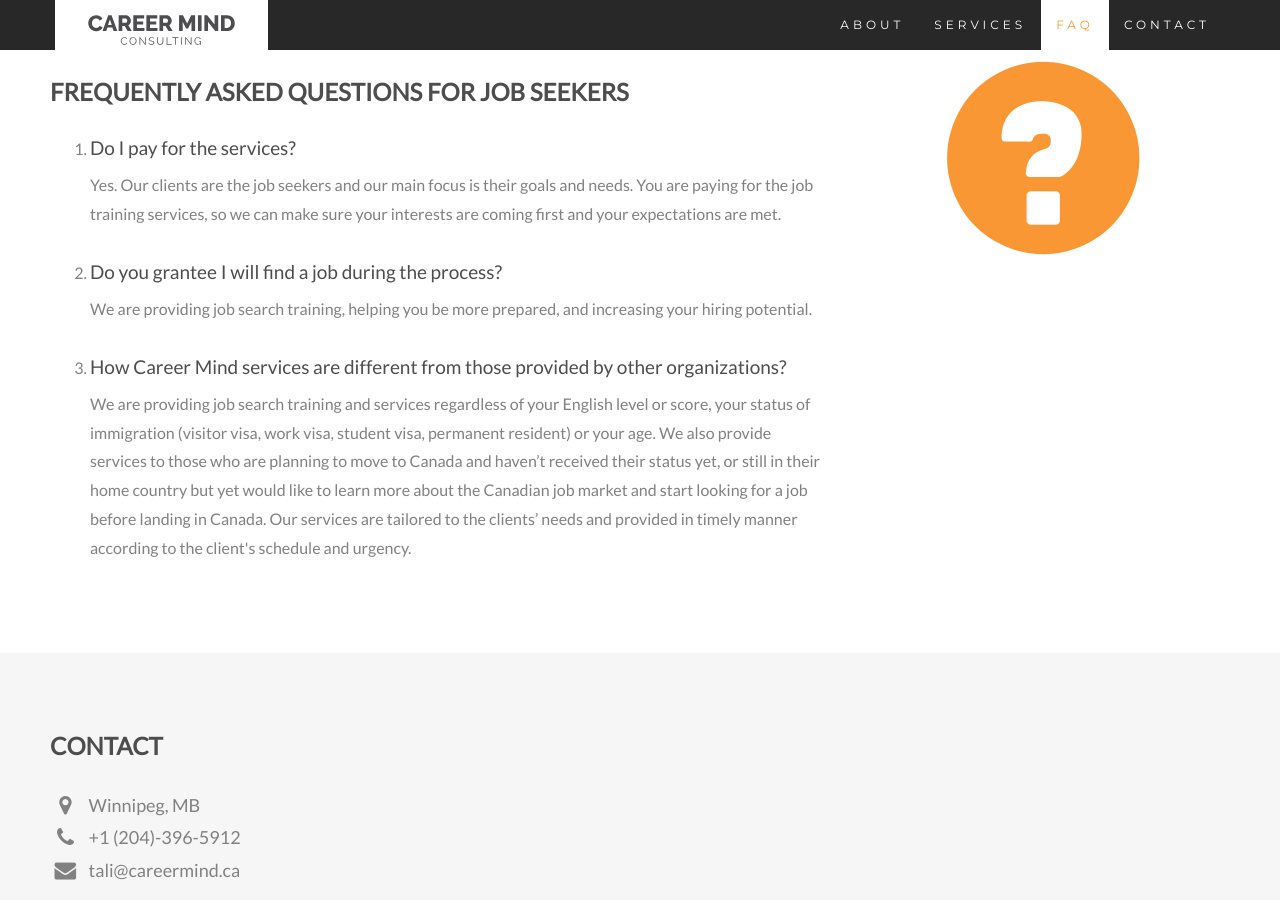
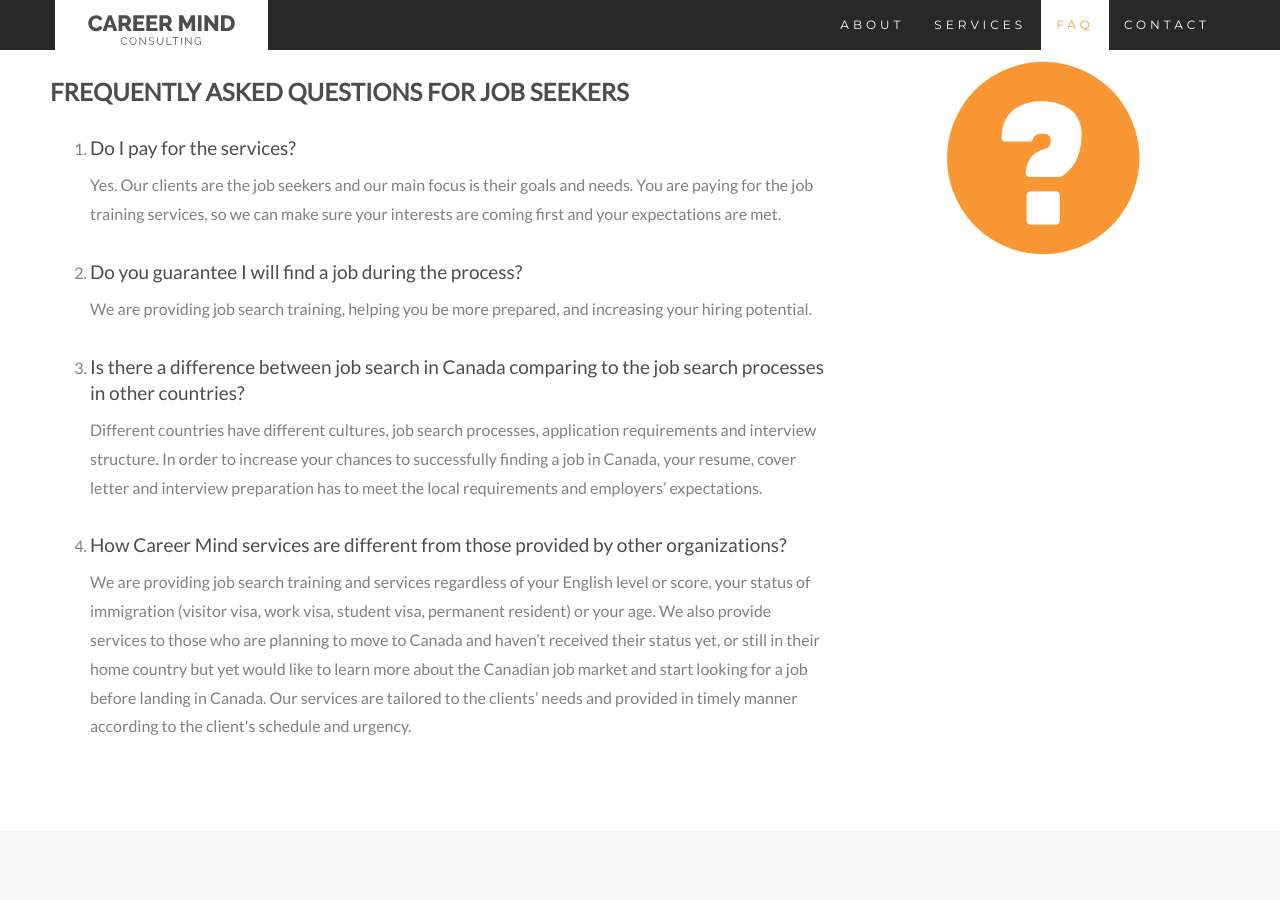
Before and after one commit to aaronkor/cm-site, a Jekyll site: the page built from index.html, in a window 1280 px wide and 900 px high, scrolled down 3225 px. Built offline with Jekyll 4.4.1, drawn with Linux system fonts in a browser that asks for light colours.

Commit message:
add another faq item

```diff
--- a/index.html
+++ b/index.html
@@ -171,9 +171,13 @@ redirect_from: /qr
           are met.</p>
         </li>
         <li>
-          <h4>Do you grantee I will find a job during the process?</h4>
+          <h4>Do you guarantee I will find a job during the process?</h4>
           <p>We are providing job search training, helping you be more
           prepared, and increasing your hiring potential.</p>
+        </li>
+        <li>
+          <h4>Is there a difference between job search in Canada comparing to the job search processes in other countries?</h4>
+          <p>Different countries have different cultures, job search processes, application requirements and interview structure. In order to increase your chances to successfully finding a job in Canada, your resume, cover letter and interview preparation has to meet the local requirements and employers’ expectations.</p>
         </li>
         <li>
           <h4>How Career Mind services are different from those provided by other organizations?</h4>
```
